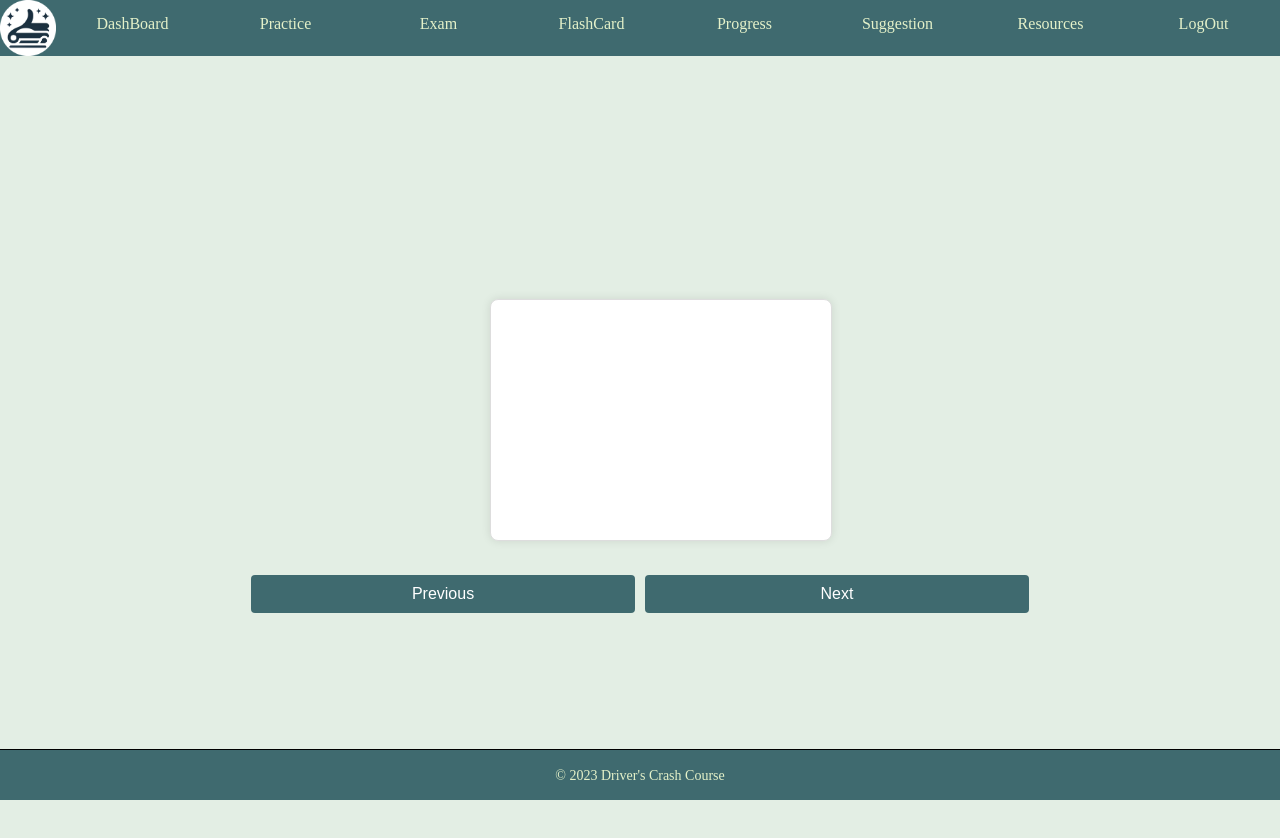
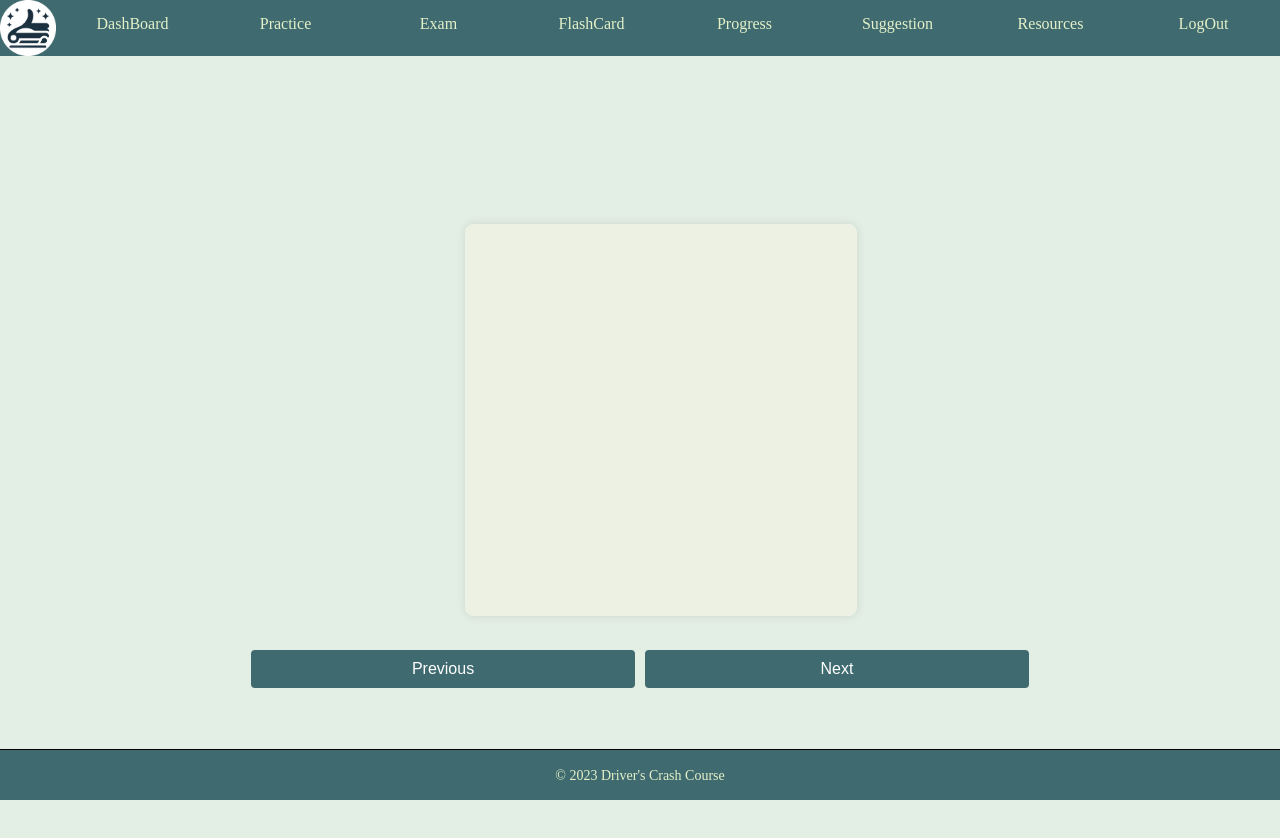
Before and after one commit to nicolasvu9/DriverCrashCourse, a React (Create React App) app in the folder client/: page /FlashCard in a window 1280 px wide. Shown: the top 838 px of the page. Built offline with nearby package versions, Linux system fonts and the light colour scheme; no server answers.

Commit message:
Remove minwidth and added color FlashCardsPage.css

```diff
--- a/client/src/components/FlashCardsPage.css
+++ b/client/src/components/FlashCardsPage.css
@@ -6,14 +6,15 @@
     align-items: center;
     justify-content: center;
     height: 100vh;
-    min-width: 650px;
   }
 
   .flashcard {
-    width: 300px;
-    height: 200px;
+    width: 350px;
+    height: 350px;
+    font-size: 25px;
+    text-align: center;
     perspective: 1000px;
-    position: relative;
+    position: flex;
     margin-bottom: 20px;
   }
 
@@ -26,11 +27,11 @@
     align-items: center;
     justify-content: center;
     backface-visibility: hidden;
-    border: 1px solid #ddd;
+    border: 1px solid #edf1e4;
     border-radius: 8px;
     padding: 20px;
     box-shadow: 0 0 10px rgba(0, 0, 0, 0.1);
-    background-color: #fff;
+    background-color: #edf1e4;
     transition: transform 0.5s;
   }
 
```
